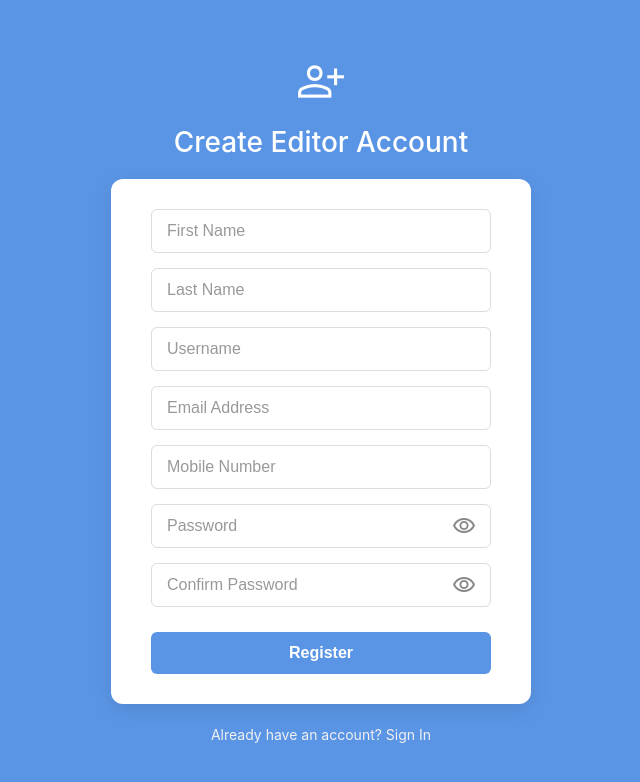
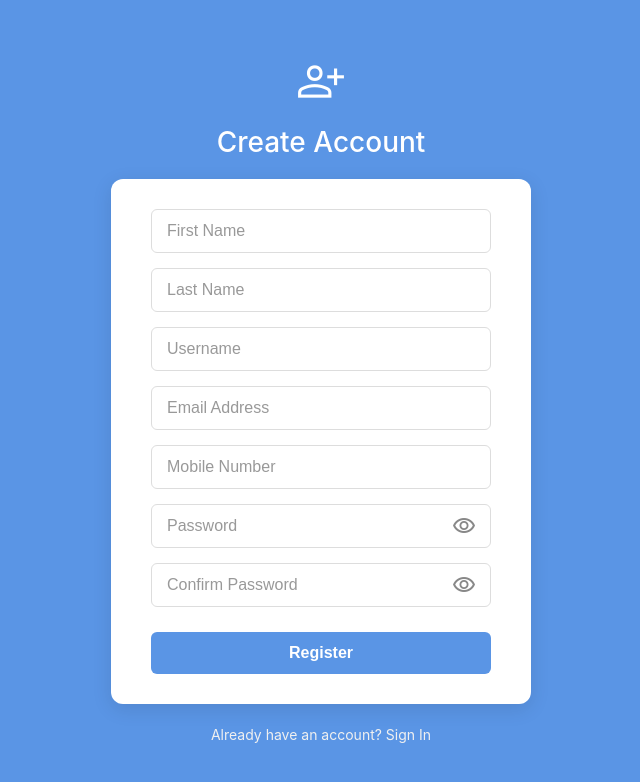
Before and after one commit to thallamsaiteja/EditorsDashboard, a React (Vite) app: page /Registration in a window 1280 px wide. Shown: the top 782 px of the page, without its empty margins (319-959 px from the left). Built offline with nearby package versions, Linux system fonts and the light colour scheme; no server answers.

Commit message:
refactor: update registration heading and clean up input spacing

```diff
--- a/src/Component/Auth/Registration/Registration.jsx
+++ b/src/Component/Auth/Registration/Registration.jsx
@@ -79,7 +79,7 @@ export default function Registration() {
     return (
         <div className='registration_container'>
             <span className="material-symbols-outlined" style={{ fontSize: '50px' }}>person_add</span>
-            <h1 className='registration_welcome_heading'>Create Editor Account</h1>
+            <h1 className='registration_welcome_heading'>Create Account</h1>
 
             <div className='registration_card'>
                 <form onSubmit={handleSubmit} noValidate>
```
